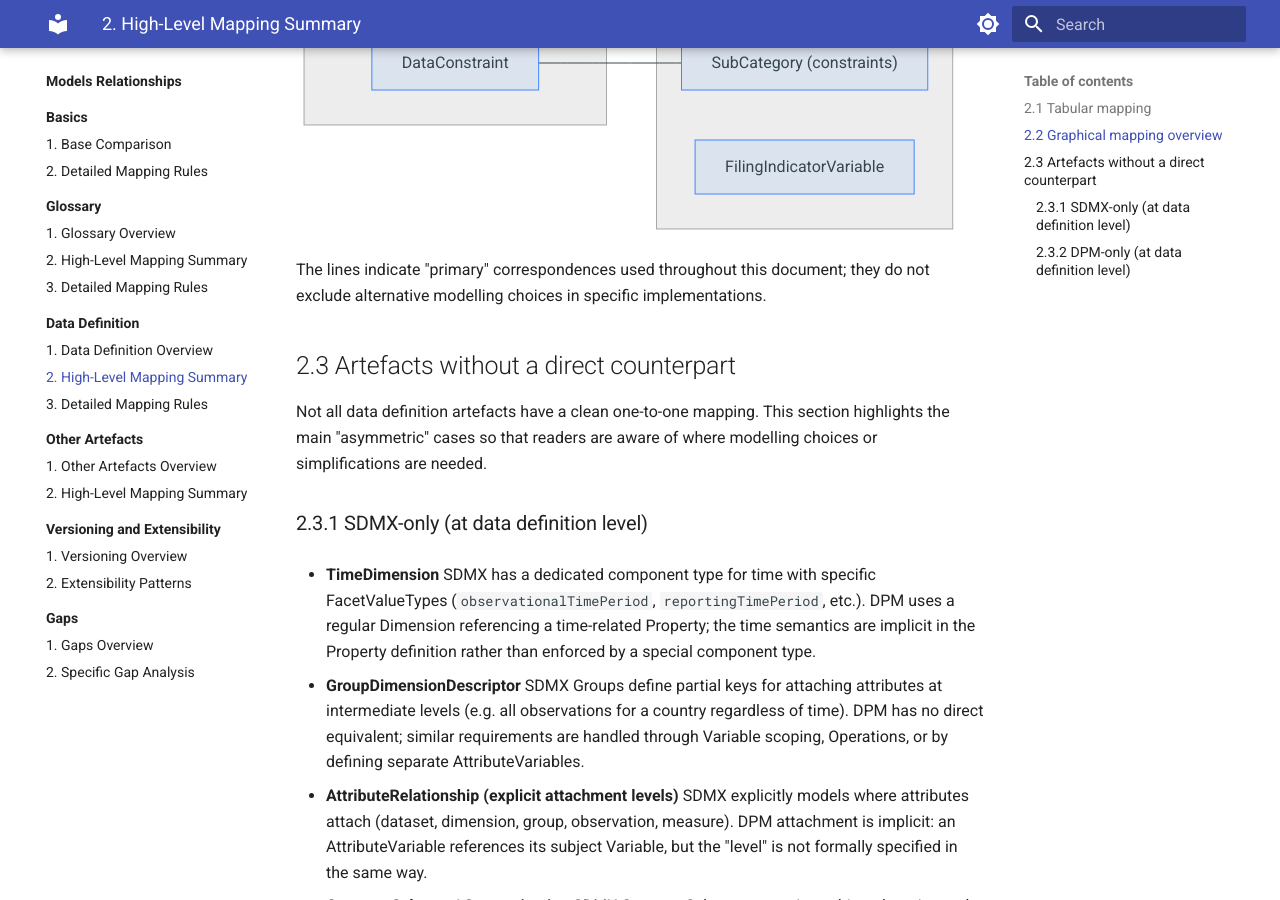
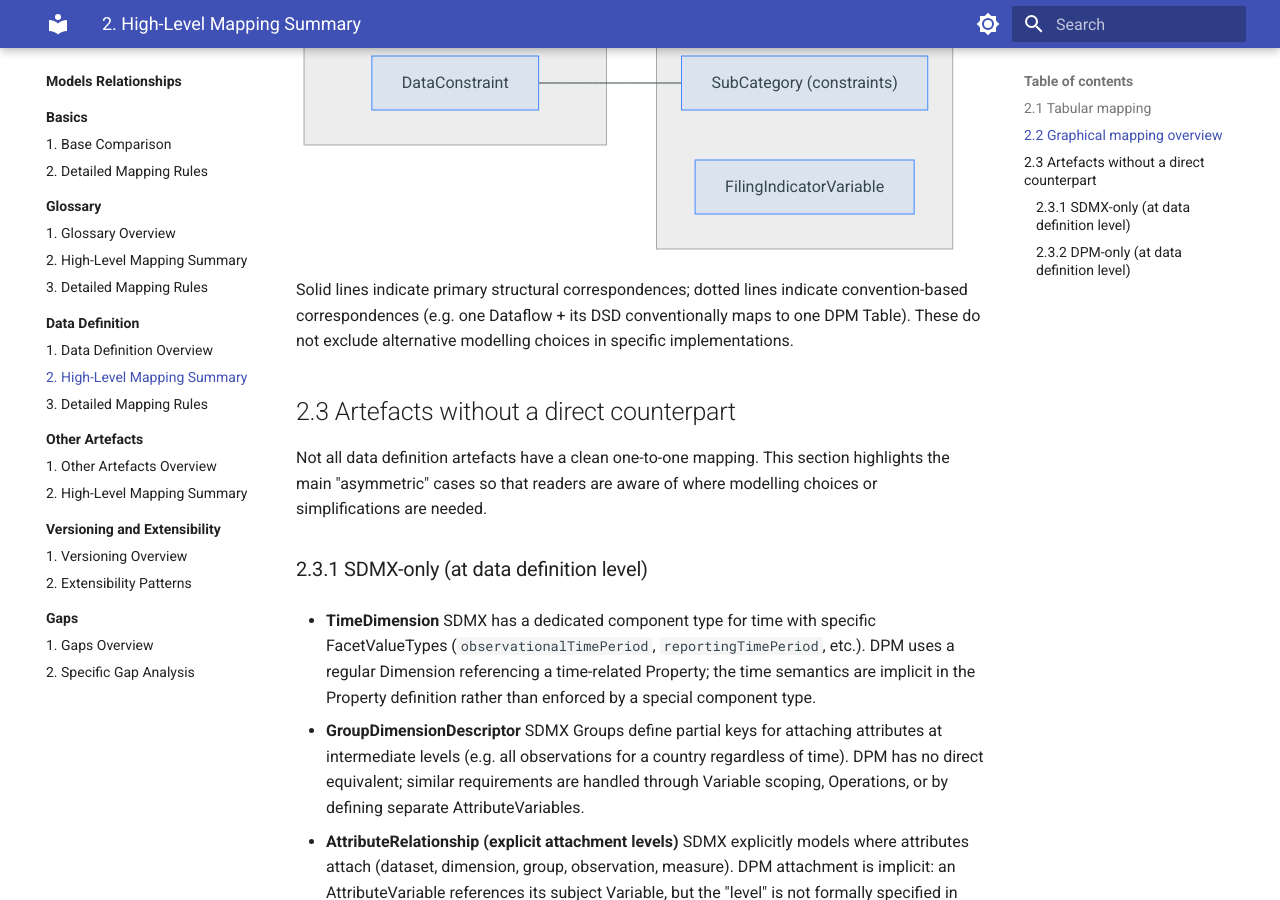
Before and after one commit to sdmx-twg/wp-sdmx-dpm, an MkDocs documentation site: the page built from docs/models-relationships/02_data_definition/02_high_level_mapping_summary.md, in a window 1280 px wide and 900 px high, scrolled down 3148 px. Built offline with MkDocs 1.6.1 and Material for MkDocs 9.7.7, drawn with Linux system fonts in a browser that asks for light colours.

Commit message:
docs: add DSD+Dataflow → Table links to graphical mapping diagram
Dotted lines from DataStructureDefinition and Dataflow to Table/TableVersion
show the convention-based correspondence (one Dataflow + its DSD ≈ one DPM
Table). Caption updated to explain solid vs dotted line semantics.

Addresses #100

````diff
--- a/docs/models-relationships/02_data_definition/02_high_level_mapping_summary.md
+++ b/docs/models-relationships/02_data_definition/02_high_level_mapping_summary.md
@@ -61,7 +63,7 @@ flowchart LR
   sConstraint --- dSubCat
 ```
 
-The lines indicate "primary" correspondences used throughout this document; they do not exclude alternative modelling choices in specific implementations.
+Solid lines indicate primary structural correspondences; dotted lines indicate convention-based correspondences (e.g. one Dataflow + its DSD conventionally maps to one DPM Table). These do not exclude alternative modelling choices in specific implementations.
 
 ## 2.3 Artefacts without a direct counterpart
 
````
Also changed, not shown: other parts of docs/models-relationships/02_data_definition/02_high_level_mapping_summary.md (+2 -0 lines).
